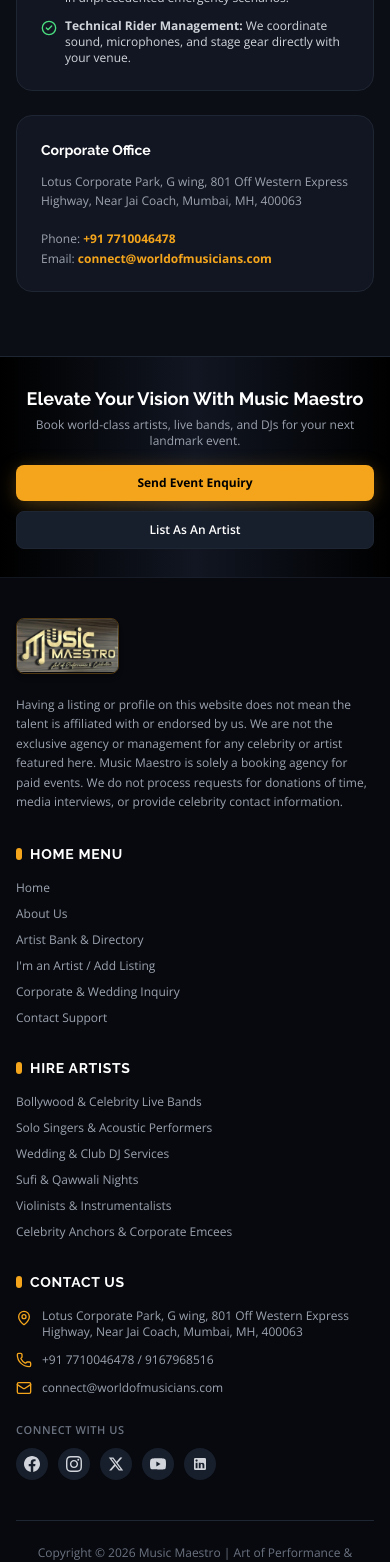
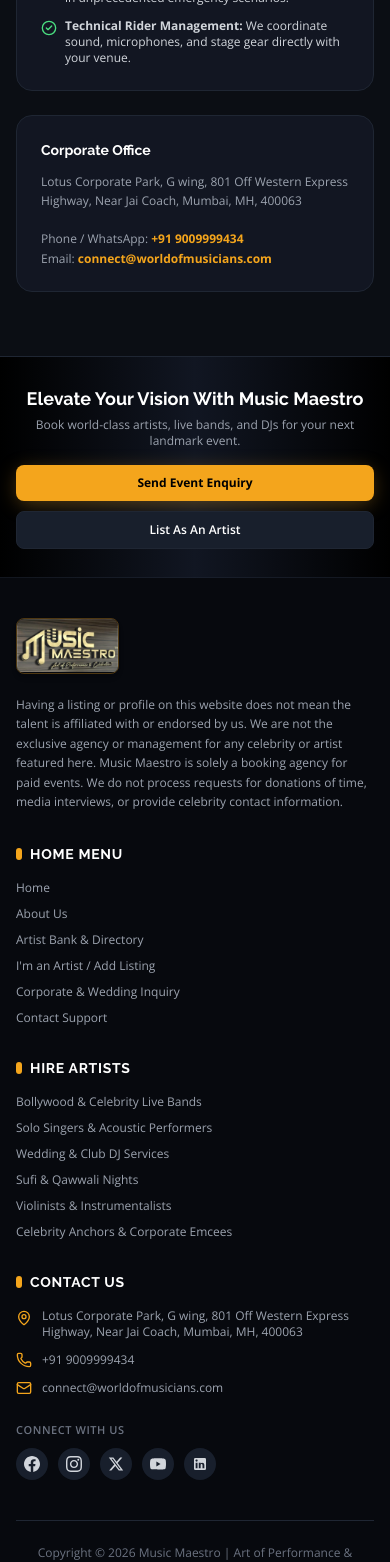
Before and after one commit to SakshiThakur263/Musicmaestro, a React (Vite) app in the folder frontend/: page /event-inquiry in a window 390 px wide. Shown: the part 1697-3259 px from the top of the page. Built offline with nearby package versions, Linux system fonts and the light colour scheme; no server answers.

Commit message:
chore: update WhatsApp and contact phone number to 9009999434

```diff
--- a/frontend/src/components/Footer.jsx
+++ b/frontend/src/components/Footer.jsx
@@ -155,8 +155,8 @@
             </div>
             <div className="flex items-center gap-2.5 text-xs">
               <Phone className="w-4 h-4 text-wom-gold flex-shrink-0" />
-              <a href="tel:+917710046478" className="hover:text-white transition">
-                +91 7710046478 / 9167968516
+              <a href="tel:+919009999434" className="hover:text-white transition">
+                +91 9009999434
               </a>
             </div>
             <div className="flex items-center gap-2.5 text-xs">
--- a/frontend/src/components/WhatsAppButton.jsx
+++ b/frontend/src/components/WhatsAppButton.jsx
@@ -2,7 +2,7 @@
 
 const WhatsAppButton = () => {
   const [isHovered, setIsHovered] = useState(false);
-  const phoneNumber = '917710046478';
+  const phoneNumber = '919009999434';
   const prefilledMessage = encodeURIComponent(
     'Hello, Music Maestro! I would like to enquire about artist booking for an upcoming event.'
   );
@@ -22,7 +22,7 @@
         }`}
       >
         <span className="w-2 h-2 rounded-full bg-[#25d366] animate-ping"></span>
-        Chat on WhatsApp
+        Chat on WhatsApp (+91 9009999434)
       </div>
 
       {/* Official WhatsApp Button with green ripple pulse */}
--- a/frontend/src/pages/ArtistDetail.jsx
+++ b/frontend/src/pages/ArtistDetail.jsx
@@ -828,7 +828,14 @@
                 Talk directly to our artist booking desk in Mumbai:
               </p>
               <div className="text-xs font-bold text-wom-gold">
-                Call / WhatsApp: +91 7710046478
+                <a
+                  href="https://wa.me/919009999434"
+                  target="_blank"
+                  rel="noopener noreferrer"
+                  className="hover:underline"
+                >
+                  Call / WhatsApp: +91 9009999434
+                </a>
               </div>
             </div>
           </div>
--- a/frontend/src/pages/Contact.jsx
+++ b/frontend/src/pages/Contact.jsx
@@ -230,12 +230,8 @@
                   <div>
                     <strong className="text-white block mb-0.5">Telephone</strong>
                     <p className="text-gray-300">
-                      <a href="tel:+917710046478" className="hover:text-wom-gold transition">
-                        +91 7710046478
-                      </a>{' '}
-                      /{' '}
-                      <a href="tel:9167968516" className="hover:text-wom-gold transition">
-                        9167968516
+                      <a href="tel:+919009999434" className="hover:text-wom-gold transition">
+                        +91 9009999434
                       </a>
                     </p>
                   </div>
@@ -272,13 +268,13 @@
               {/* Direct WhatsApp Callout */}
               <div className="pt-4 border-t border-wom-darkBorder">
                 <a
-                  href="https://wa.me/917710046478"
+                  href="https://wa.me/919009999434"
                   target="_blank"
                   rel="noopener noreferrer"
                   className="w-full py-3 bg-[#25d366] hover:bg-[#20ba59] text-white font-bold rounded-xl text-xs flex items-center justify-center gap-2 transition shadow-lg"
                 >
                   <MessageCircle className="w-4 h-4 fill-current" />
-                  Instant WhatsApp Chat
+                  Instant WhatsApp Chat (+91 9009999434)
                 </a>
               </div>
             </div>
--- a/frontend/src/pages/EventInquiry.jsx
+++ b/frontend/src/pages/EventInquiry.jsx
@@ -417,9 +417,9 @@
               </p>
               <div className="pt-2 text-xs space-y-1">
                 <div>
-                  <span className="text-gray-400">Phone: </span>
-                  <a href="tel:+917710046478" className="text-wom-gold font-bold hover:underline">
-                    +91 7710046478
+                  <span className="text-gray-400">Phone / WhatsApp: </span>
+                  <a href="https://wa.me/919009999434" target="_blank" rel="noopener noreferrer" className="text-wom-gold font-bold hover:underline">
+                    +91 9009999434
                   </a>
                 </div>
                 <div>
```
